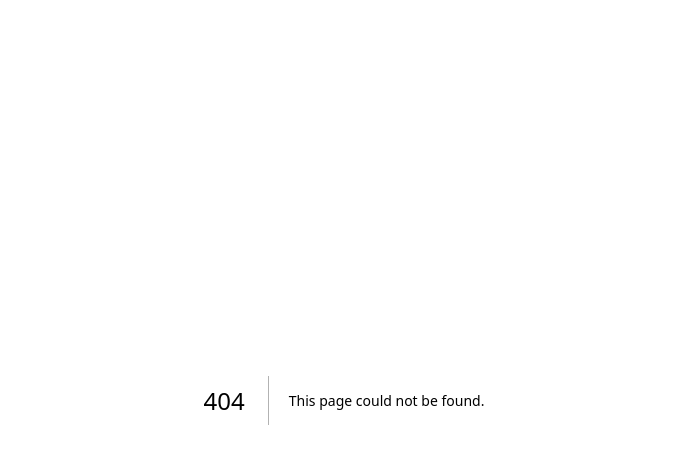
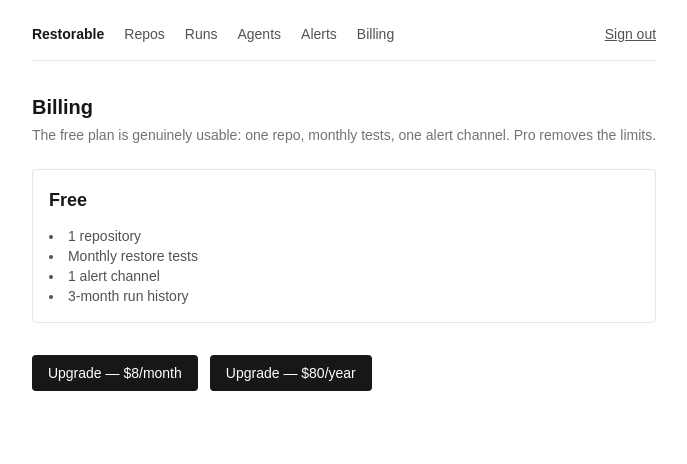
Before and after one commit to restorable-dev/restorable, a Next.js app in the folder web/: page /dashboard/billing in a window 1280 px wide. Before the commit this address had no page. Shown: the top 464 px of the page, without its empty margins (296-983 px from the left). Built offline with nearby package versions, Linux system fonts and the light colour scheme; no server answers; the database is empty.

Commit message:
feat(web): server-side plan entitlements and billing dashboard

```diff
--- a/web/src/app/api/v1/agents/config/route.ts
+++ b/web/src/app/api/v1/agents/config/route.ts
@@ -1,10 +1,11 @@
 import { authenticateAgent, unauthorized } from "@/lib/api/agent-auth";
+import { getPlan, PLAN_LIMITS } from "@/lib/billing/entitlements";
 import { createAdminClient } from "@/lib/supabase/admin";
 
 // GET /api/v1/agents/config
-// Polled by agents (~5 min). Returns the desired schedule and plan
-// entitlements. Phase 3 ships the shape; server-driven scheduling and plan
-// gating land in Phases 4-5.
+// Polled by agents (~5 min). Returns the desired schedule and the plan's
+// entitlements, live from the subscription — an upgrade reflects here on the
+// next poll, no redeploy. Server-driven scheduling is post-launch.
 export async function GET(request: Request) {
   const admin = createAdminClient();
   const agent = await authenticateAgent(admin, request);
@@ -16,9 +17,15 @@ export async function GET(request: Request) {
     .update({ last_seen: new Date().toISOString() })
     .eq("id", agent.id);
 
+  const plan = await getPlan(admin, agent.user_id);
+  const limits = PLAN_LIMITS[plan];
   return Response.json({
     schedule: null,
-    plan: "free",
-    entitlements: { max_repos: 1, min_interval: "monthly", max_alert_channels: 1 },
+    plan,
+    entitlements: {
+      max_repos: limits.maxRepos,
+      min_interval: limits.minInterval,
+      max_alert_channels: limits.maxAlertChannels,
+    },
   });
 }
--- a/web/src/app/api/v1/runs/route.ts
+++ b/web/src/app/api/v1/runs/route.ts
@@ -1,6 +1,7 @@
 import { authenticateAgent, unauthorized } from "@/lib/api/agent-auth";
 import { runRequestSchema, type RunRequest } from "@/lib/api/schemas";
 import { openIncident, resolveIncident } from "@/lib/alerts/incidents";
+import { getLimits } from "@/lib/billing/entitlements";
 import { createAdminClient } from "@/lib/supabase/admin";
 
 // firstProblem summarizes what went wrong for the alert body.
@@ -38,29 +39,44 @@ export async function POST(request: Request) {
   }
   const run = parsed.data;
 
-  // First run for this fingerprint creates the repo; later runs keep the
-  // user's chosen label (upsert ignores duplicates instead of overwriting).
-  const { error: upsertError } = await admin
-    .from("repos")
-    .upsert(
-      {
-        user_id: agent.user_id,
-        fingerprint: run.repo_fingerprint,
-        label: run.repo_label,
-      },
-      { onConflict: "user_id,fingerprint", ignoreDuplicates: true },
-    );
-  if (upsertError) {
-    return Response.json({ error: "could not record repo" }, { status: 500 });
-  }
-  const { data: repo, error: repoError } = await admin
+  // First run for this fingerprint creates the repo — gated by the plan's
+  // repo limit. Existing repos always keep working: limits cap growth, they
+  // never break what's already reporting.
+  let { data: repo } = await admin
     .from("repos")
     .select("id")
     .eq("user_id", agent.user_id)
     .eq("fingerprint", run.repo_fingerprint)
-    .single();
-  if (repoError || !repo) {
-    return Response.json({ error: "could not record repo" }, { status: 500 });
+    .maybeSingle();
+  if (!repo) {
+    const limits = await getLimits(admin, agent.user_id);
+    if (limits.maxRepos != null) {
+      const { count } = await admin
+        .from("repos")
+        .select("id", { count: "exact", head: true })
+        .eq("user_id", agent.user_id);
+      if ((count ?? 0) >= limits.maxRepos) {
+        return Response.json(
+          {
+            error: `plan limit: the free plan monitors ${limits.maxRepos} repository — upgrade to Pro for unlimited repos`,
+          },
+          { status: 403 },
+        );
+      }
+    }
+    const { data: created, error: insertError } = await admin
+      .from("repos")
+      .insert({
+        user_id: agent.user_id,
+        fingerprint: run.repo_fingerprint,
+        label: run.repo_label,
+      })
+      .select("id")
+      .single();
+    if (insertError || !created) {
+      return Response.json({ error: "could not record repo" }, { status: 500 });
+    }
+    repo = created;
   }
 
   const { data: inserted, error: runError } = await admin
--- a/web/src/app/dashboard/alerts/actions.ts
+++ b/web/src/app/dashboard/alerts/actions.ts
@@ -4,6 +4,7 @@ import { revalidatePath } from "next/cache";
 
 import { channelTypeSchema, parseChannelConfig, type ChannelType } from "@/lib/alerts/config";
 import { sendToChannel } from "@/lib/alerts/send";
+import { getLimits } from "@/lib/billing/entitlements";
 import { createClient } from "@/lib/supabase/server";
 
 // All actions use the user's own client: RLS scopes every read and write.
@@ -38,6 +39,19 @@ export async function createAlertChannel(
     config = parseChannelConfig(type, raw);
   } catch {
     return { error: "invalid channel settings — check the fields and try again" };
+  }
+
+  // Plan gate: channel count is a Pro entitlement, enforced server-side.
+  const limits = await getLimits(supabase, user.id);
+  if (limits.maxAlertChannels != null) {
+    const { count } = await supabase
+      .from("alert_channels")
+      .select("id", { count: "exact", head: true });
+    if ((count ?? 0) >= limits.maxAlertChannels) {
+      return {
+        error: `plan limit: the free plan includes ${limits.maxAlertChannels} alert channel — upgrade to Pro for all channels`,
+      };
+    }
   }
 
   const { error } = await supabase.from("alert_channels").insert({
--- /dev/null
+++ b/web/src/app/dashboard/billing/billing-actions.tsx
@@ -0,0 +1,69 @@
+"use client";
+
+import { useState } from "react";
+
+export function BillingActions({
+  plan,
+  hasCustomer,
+}: {
+  plan: "free" | "pro";
+  hasCustomer: boolean;
+}) {
+  const [error, setError] = useState<string | null>(null);
+  const [busy, setBusy] = useState(false);
+
+  async function go(path: string, body?: object) {
+    setBusy(true);
+    setError(null);
+    try {
+      const resp = await fetch(path, {
+        method: "POST",
+        headers: { "Content-Type": "application/json" },
+        body: body ? JSON.stringify(body) : undefined,
+      });
+      const data = (await resp.json()) as { url?: string; error?: string };
+      if (!resp.ok || !data.url) {
+        setError(data.error ?? "something went wrong");
+        return;
+      }
+      window.location.assign(data.url);
+    } catch {
+      setError("network error");
+    } finally {
+      setBusy(false);
+    }
+  }
+
+  return (
+    <div className="flex flex-col gap-3">
+      {plan === "free" && (
+        <div className="flex gap-3">
+          <button
+            onClick={() => go("/api/billing/checkout", { interval: "month" })}
+            disabled={busy}
+            className="rounded bg-neutral-900 px-4 py-2 text-sm text-white disabled:opacity-50 dark:bg-white dark:text-neutral-900"
+          >
+            Upgrade — $8/month
+          </button>
+          <button
+            onClick={() => go("/api/billing/checkout", { interval: "year" })}
+            disabled={busy}
+            className="rounded bg-neutral-900 px-4 py-2 text-sm text-white disabled:opacity-50 dark:bg-white dark:text-neutral-900"
+          >
+            Upgrade — $80/year
+          </button>
+        </div>
+      )}
+      {hasCustomer && (
+        <button
+          onClick={() => go("/api/billing/portal")}
+          disabled={busy}
+          className="w-fit rounded border border-neutral-300 px-4 py-2 text-sm disabled:opacity-50 dark:border-neutral-700"
+        >
+          Manage subscription
+        </button>
+      )}
+      {error && <p className="text-sm text-red-600">{error}</p>}
+    </div>
+  );
+}
--- /dev/null
+++ b/web/src/app/dashboard/billing/page.tsx
@@ -0,0 +1,63 @@
+import { getPlan, PLAN_LIMITS } from "@/lib/billing/entitlements";
+import { createClient } from "@/lib/supabase/server";
+
+import { BillingActions } from "./billing-actions";
+
+export const dynamic = "force-dynamic";
+
+export default async function BillingPage() {
+  const supabase = await createClient();
+  const {
+    data: { user },
+  } = await supabase.auth.getUser();
+  const plan = user ? await getPlan(supabase, user.id) : "free";
+  const limits = PLAN_LIMITS[plan];
+  const { data: sub } = await supabase
+    .from("subscriptions")
+    .select("status, current_period_end, stripe_customer_id")
+    .maybeSingle();
+
+  return (
+    <main>
+      <h1 className="mb-1 text-xl font-semibold">Billing</h1>
+      <p className="mb-6 text-sm text-neutral-500">
+        The free plan is genuinely usable: one repo, monthly tests, one alert
+        channel. Pro removes the limits.
+      </p>
+
+      <div className="mb-8 rounded border border-neutral-200 p-4 text-sm dark:border-neutral-800">
+        <div className="flex items-center gap-3">
+          <span className="text-lg font-semibold">
+            {plan === "pro" ? "Pro" : "Free"}
+          </span>
+          {sub?.status && sub.status !== "inactive" && (
+            <span className="rounded bg-neutral-100 px-2 py-0.5 text-xs uppercase text-neutral-600 dark:bg-neutral-800 dark:text-neutral-400">
+              {sub.status}
+            </span>
+          )}
+          {plan === "pro" && sub?.current_period_end && (
+            <span className="text-xs text-neutral-500">
+              renews {new Date(sub.current_period_end).toLocaleDateString()}
+            </span>
+          )}
+        </div>
+        <ul className="mt-3 list-inside list-disc text-neutral-600 dark:text-neutral-400">
+          <li>
+            {limits.maxRepos == null ? "Unlimited repositories" : `${limits.maxRepos} repository`}
+          </li>
+          <li>
+            {limits.minInterval === "any" ? "Any test schedule" : "Monthly restore tests"}
+          </li>
+          <li>
+            {limits.maxAlertChannels == null
+              ? "All alert channels"
+              : `${limits.maxAlertChannels} alert channel`}
+          </li>
+          <li>{limits.historyMonths}-month run history</li>
+        </ul>
+      </div>
+
+      <BillingActions plan={plan} hasCustomer={Boolean(sub?.stripe_customer_id)} />
+    </main>
+  );
+}
--- a/web/src/app/dashboard/layout.tsx
+++ b/web/src/app/dashboard/layout.tsx
@@ -42,6 +42,12 @@ export default async function DashboardLayout({
           >
             Alerts
           </Link>
+          <Link
+            href="/dashboard/billing"
+            className="text-neutral-600 hover:underline dark:text-neutral-400"
+          >
+            Billing
+          </Link>
         </nav>
         <form action={signOut} className="flex items-center gap-3 text-sm">
           <span className="text-neutral-500">{user?.email}</span>
```
